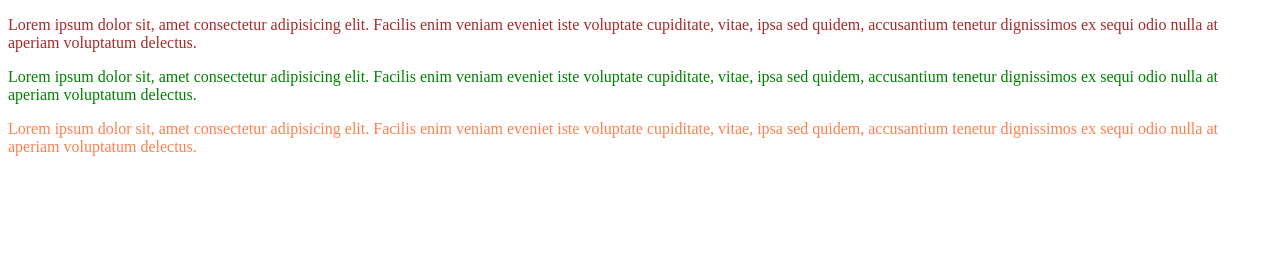
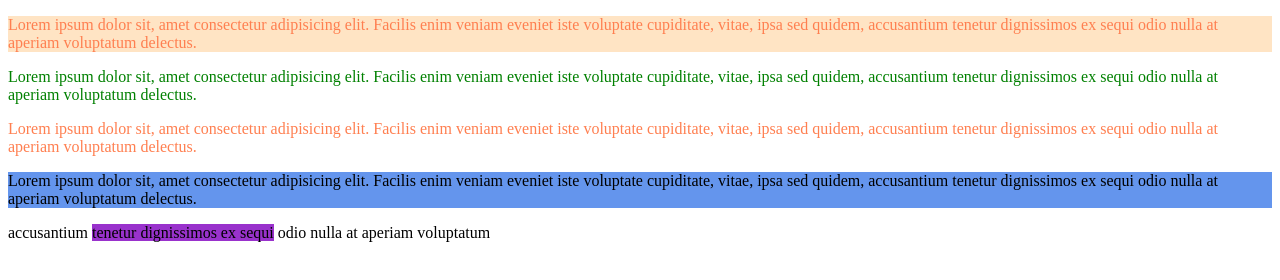
Before and after one commit to javadmohammadi36/css-rocket, a plain HTML site: page Css-Rocket/css-12/index.html in a window 1280 px wide. Drawn offline with Linux system fonts and the light colour scheme.

Commit message:
=chand-sathi

```diff
--- a/Css-Rocket/css-12/index.html
+++ b/Css-Rocket/css-12/index.html
@@ -8,8 +8,8 @@
     <link rel="stylesheet" href="./style.css">
 </head>
 <body>
-    <header class="test">
-                <p>Lorem ipsum dolor sit, amet consectetur adipisicing elit. Facilis enim veniam eveniet iste voluptate cupiditate, vitae, ipsa sed quidem, accusantium tenetur dignissimos ex sequi odio nulla at aperiam voluptatum delectus.</p>
+    <header>
+                <p class="test">Lorem ipsum dolor sit, amet consectetur adipisicing elit. Facilis enim veniam eveniet iste voluptate cupiditate, vitae, ipsa sed quidem, accusantium tenetur dignissimos ex sequi odio nulla at aperiam voluptatum delectus.</p>
         </header>
 
     <header class="test bitab">
@@ -18,5 +18,18 @@
 
     <p id="tak" class="no">Lorem ipsum dolor sit, amet consectetur adipisicing elit. Facilis enim veniam eveniet iste voluptate cupiditate, vitae, ipsa sed quidem, accusantium tenetur dignissimos ex sequi odio nulla at aperiam voluptatum delectus.</p>
 
+    <footer>
+    <div>
+        <p class="bo">Lorem ipsum dolor sit, amet consectetur adipisicing elit. Facilis enim veniam eveniet iste voluptate cupiditate, vitae, ipsa sed quidem, accusantium tenetur dignissimos ex sequi odio nulla at aperiam voluptatum delectus.</p>
+        </div>
+        </footer>
+
+    <div id="man">
+        <p class="too"> accusantium <span class="do">tenetur dignissimos ex sequi</span> odio nulla at aperiam voluptatum</p>
+    </div>
+
+
+
+
 </body>
 </html>
--- a/Css-Rocket/css-12/style.css
+++ b/Css-Rocket/css-12/style.css
@@ -7,3 +7,18 @@
 #tak.no {
     color: coral
 }
+header .test {
+    color: coral;
+    background-color: bisque;
+}
+div.bo {
+    background-color: aqua;
+}
+
+
+footer div .bo {
+    background-color: cornflowerblue;
+}
+#man .too .do {
+    background-color: darkorchid;
+}
```
